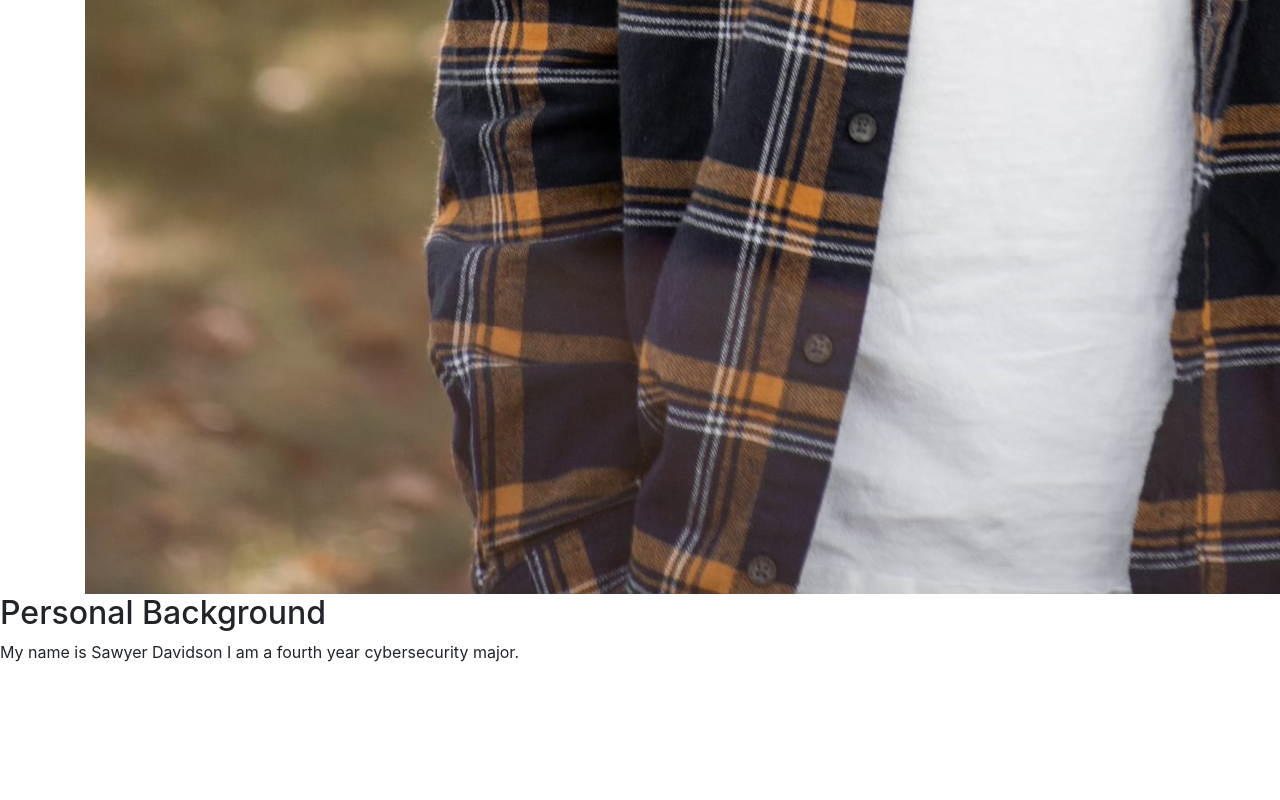
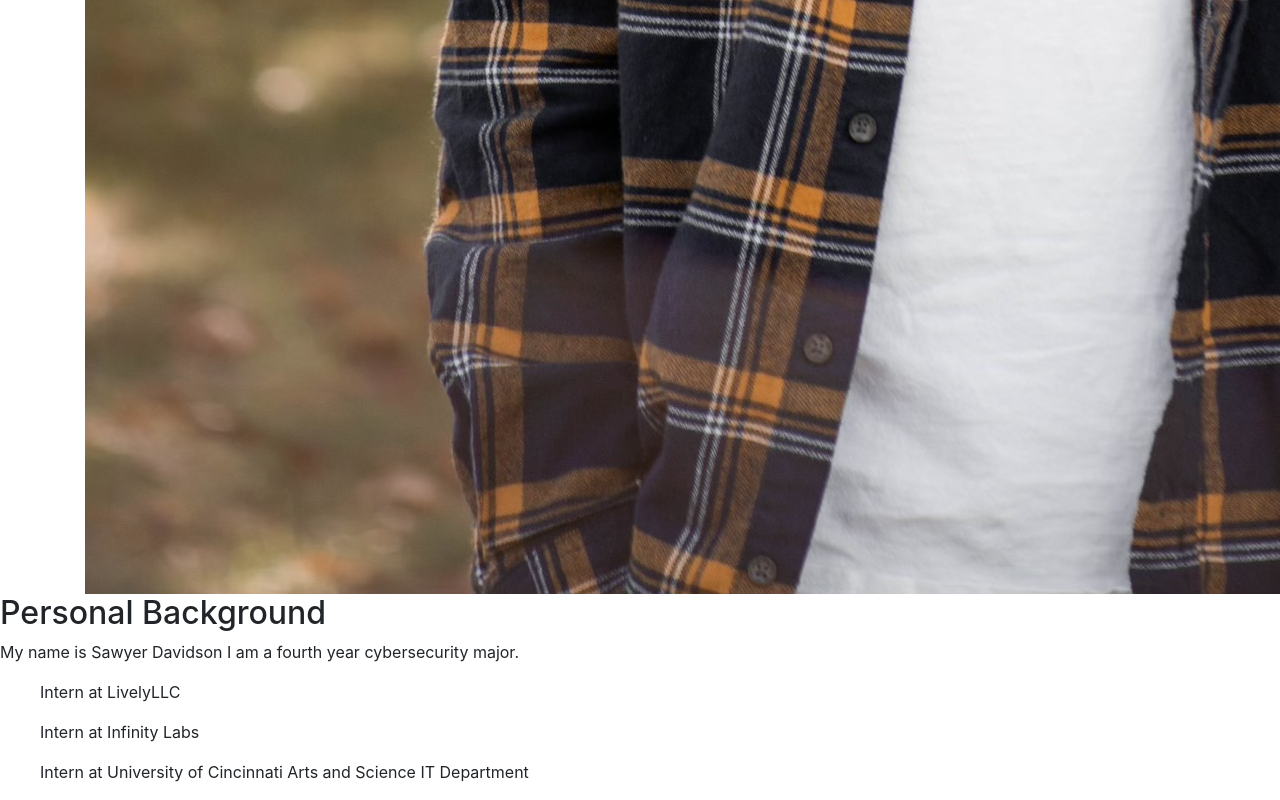
Before and after one commit to IT3049C-Lively-FA23/online-portfolio-sawyervd123, a website: page index.html in a window 1280 px wide. Shown: the part 2337-3137 px from the top of the page. Before the commit the page ends 3017 px from the top, so only its background shows below. Drawn offline with nearby package versions, Linux system fonts and the light colour scheme.

Commit message:
Added experience section

```diff
--- a/index.html
+++ b/index.html
@@ -24,6 +24,11 @@
     <h2>Personal Background</h2>
     <p>My name is Sawyer Davidson I am a fourth year cybersecurity major.</p>
   </div>
+  <div class="section" id="experience">
+    <ol>Intern at LivelyLLC</ol>
+    <ol>Intern at Infinity Labs</ol>
+    <ol>Intern at University of Cincinnati Arts and Science IT Department</ol>
+  </div>
 
   <link rel="Scripts--" href="resources/scripts/index.js">
 
```
